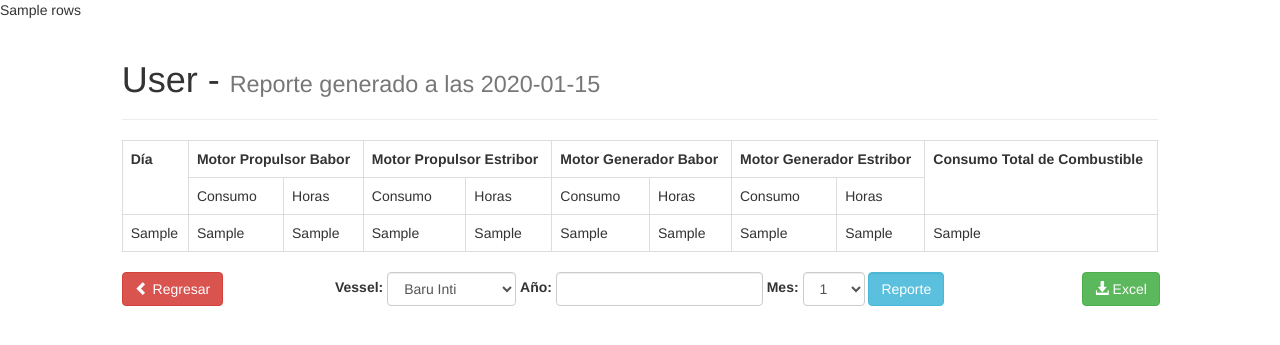
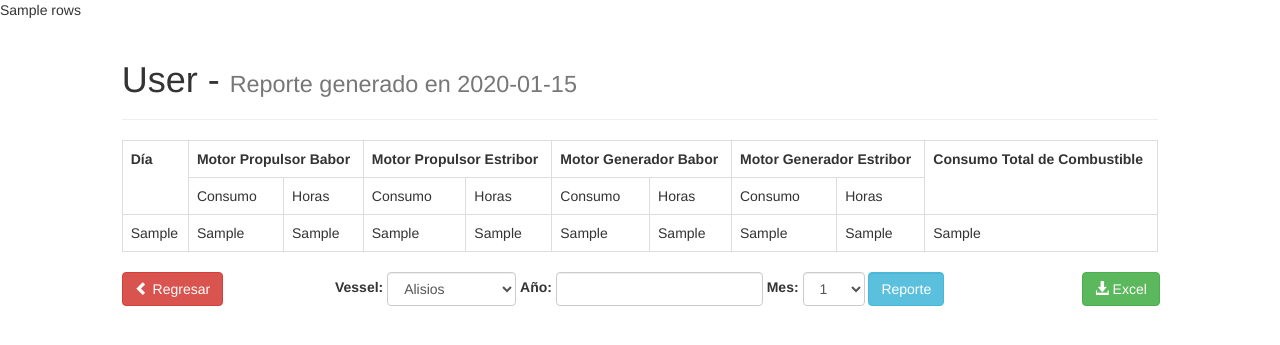
Before and after one commit to Intertug/ReportesItg, a Django app: template templates/month.html in a window 1280 px wide. Shown: the top 345 px of the page. Run offline with Django 3.2, Linux system fonts and the light colour scheme; the template is opened without the code that fills it: most values are stand-ins (such as "Sample title", 1, 10 or a date in 2020); some libraries are stand-ins or nearby versions.

Commit message:
vistas nuevas para busqueda.

```diff
--- a/templates/month.html
+++ b/templates/month.html
@@ -15,7 +15,7 @@
                         <h1>
                             {{ vesselname }} -
                             <small>
-                                Reporte generado a las {{ datereporter }}
+                                Reporte generado en {{ datereporter }}
                             </small>
                         </h1>
                     </div>
@@ -77,10 +77,12 @@
                                         <div class="form-group">
                                             <label for="vessel2">Vessel: </label>
                                             <select id="vessel2" name="vessel2" class="form-control">
+                                                <option value="Mistral">Alisios</option>
                                                 <option value="Baru Inti">Baru Inti</option>
                                                 <option value="Baru Pacifico">Baru Pacifico</option>
+                                                <option value="Mistral">Cristina</option>
+                                                <option value="Mistral">Mistral</option>
                                                 <option value="Vali">Vali</option>
-                                                <option value="Mistral">Mistral</option>
                                             </select>
 
                                             <label for="year">Año: </label>
```
Also changed, not shown: templates/day.html (+6 -4 lines).
